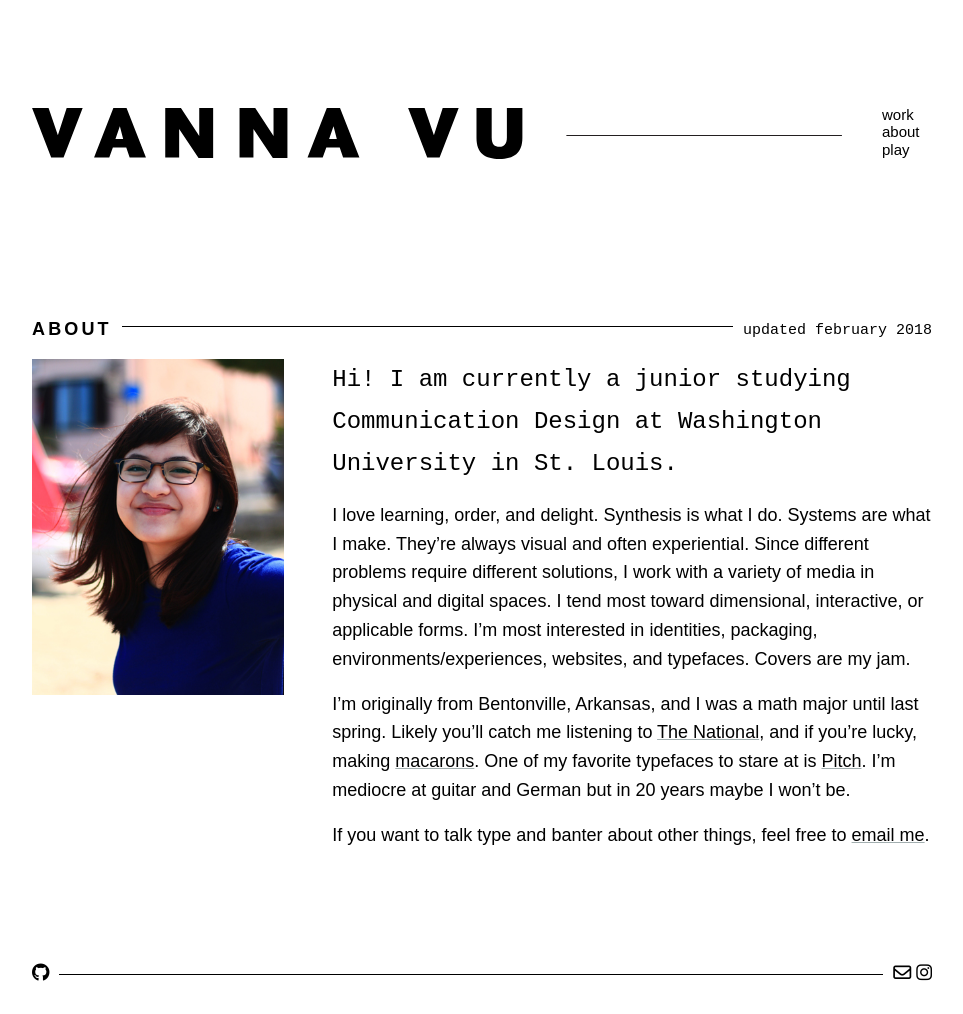
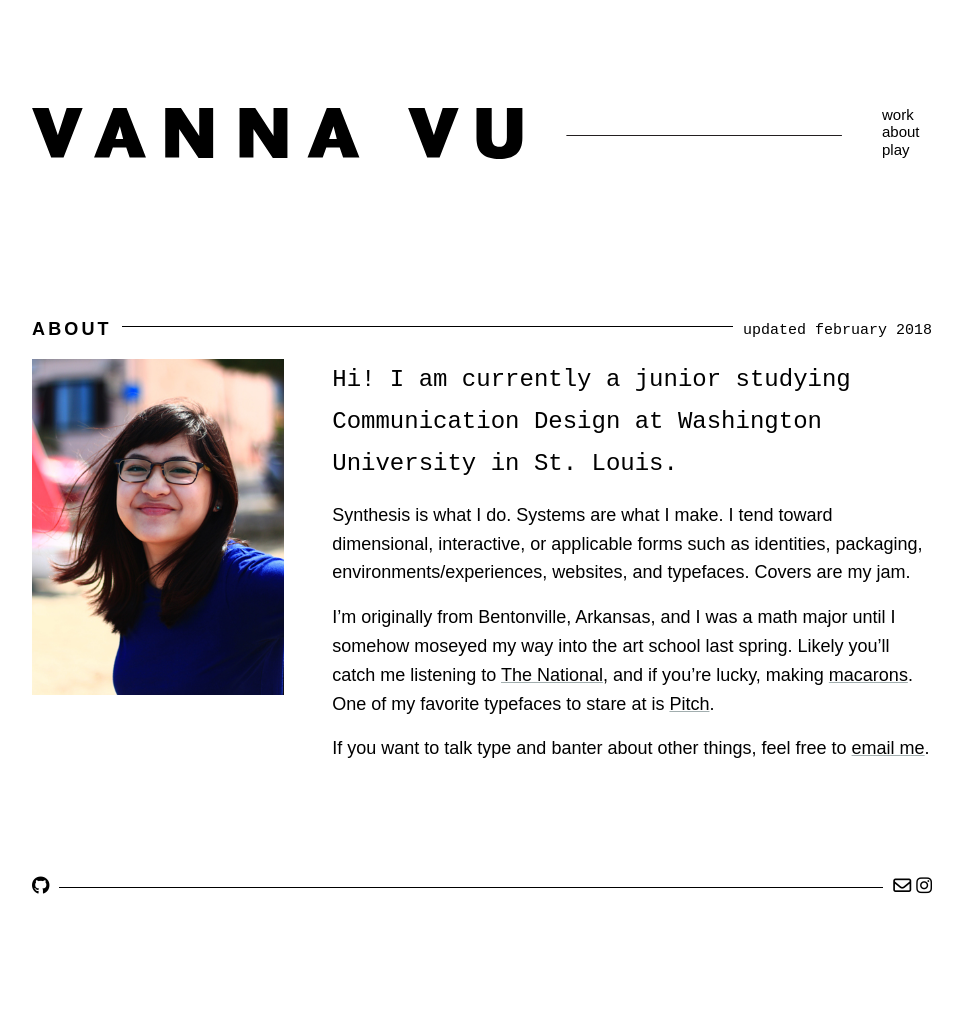
Before and after one commit to vannavu/vannavu.github.io, a Jekyll site: the page built from about.md, in a window 1280 px wide. Shown: the whole page, without its empty margins (158-1121 px from the left). Built offline with Jekyll 4.4.1, drawn with Linux system fonts in a browser that asks for light colours; nearby versions of some CDN libraries; some web fonts are replaced; after the commit the page ends 927 px from its top, so only the background shows below that.

Commit message:
"""""pruning"""""

```diff
--- a/about.md
+++ b/about.md
@@ -9,8 +9,8 @@ layout: default
 
 ## Hi! I am currently a junior studying Communication Design at Washington University in St. Louis.
 
-I love learning, order, and delight. Synthesis is what I do. Systems are what I make. They're always visual and often experiential. Since different problems require different solutions, I work with a variety of media in physical and digital spaces. I tend most toward dimensional, interactive, or applicable forms. I'm most interested in identities, packaging, environments/experiences, websites, and typefaces. Covers are my jam.
+Synthesis is what I do. Systems are what I make. I tend toward dimensional, interactive, or applicable forms such as identities, packaging, environments/experiences, websites, and typefaces. Covers are my jam.
 
-I'm originally from Bentonville, Arkansas, and I was a math major until last spring. Likely you'll catch me listening to [The National](https://www.youtube.com/watch?v=i8yehVUF8h0){:target="_blank"}, and if you're lucky, making [macarons](../images/macaronmadness.jpg){:target="_blank"}. One of my favorite typefaces to stare at is [Pitch](https://klim.co.nz/retail-fonts/pitch/){:target="_blank"}. I'm mediocre at guitar and German but in 20 years maybe I won't be.
+I'm originally from Bentonville, Arkansas, and I was a math major until I somehow moseyed my way into the art school last spring. Likely you'll catch me listening to [The National](https://www.youtube.com/watch?v=i8yehVUF8h0){:target="_blank"}, and if you're lucky, making [macarons](../images/macaronmadness.jpg){:target="_blank"}. One of my favorite typefaces to stare at is [Pitch](https://klim.co.nz/retail-fonts/pitch/){:target="_blank"}.
 
 If you want to talk type and banter about other things, feel free to [email me](mailto:vannavu5539@gmail.com){:target="_blank}.
```
